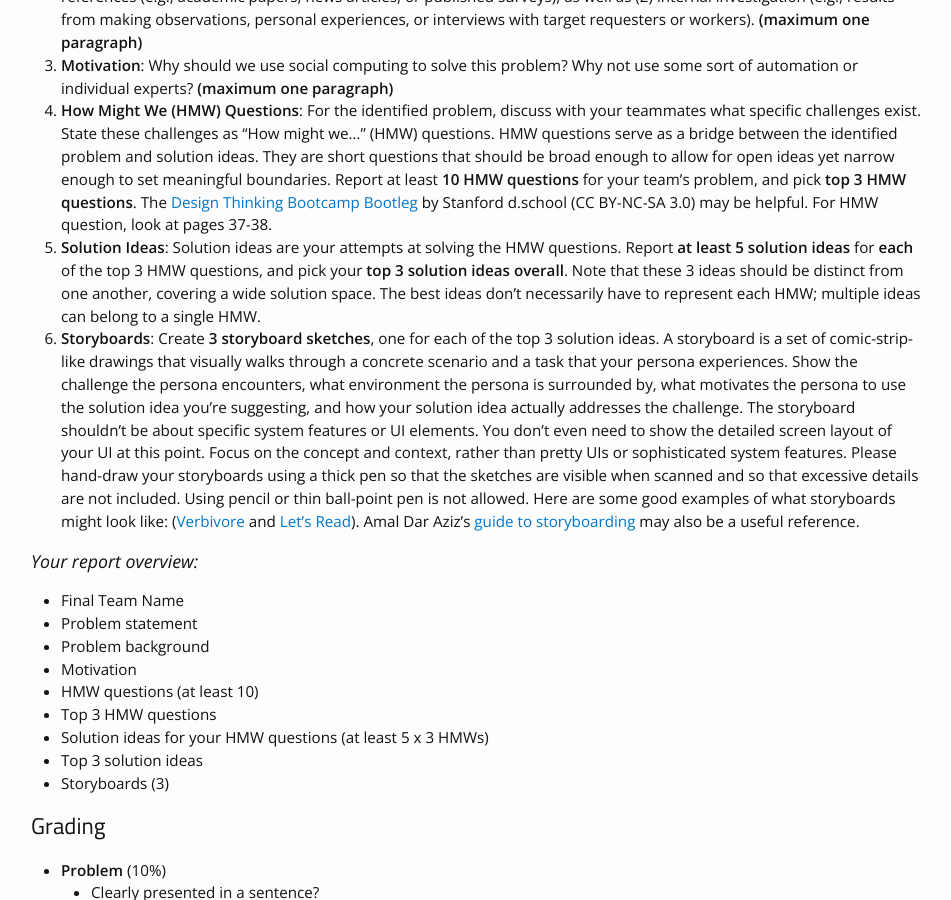
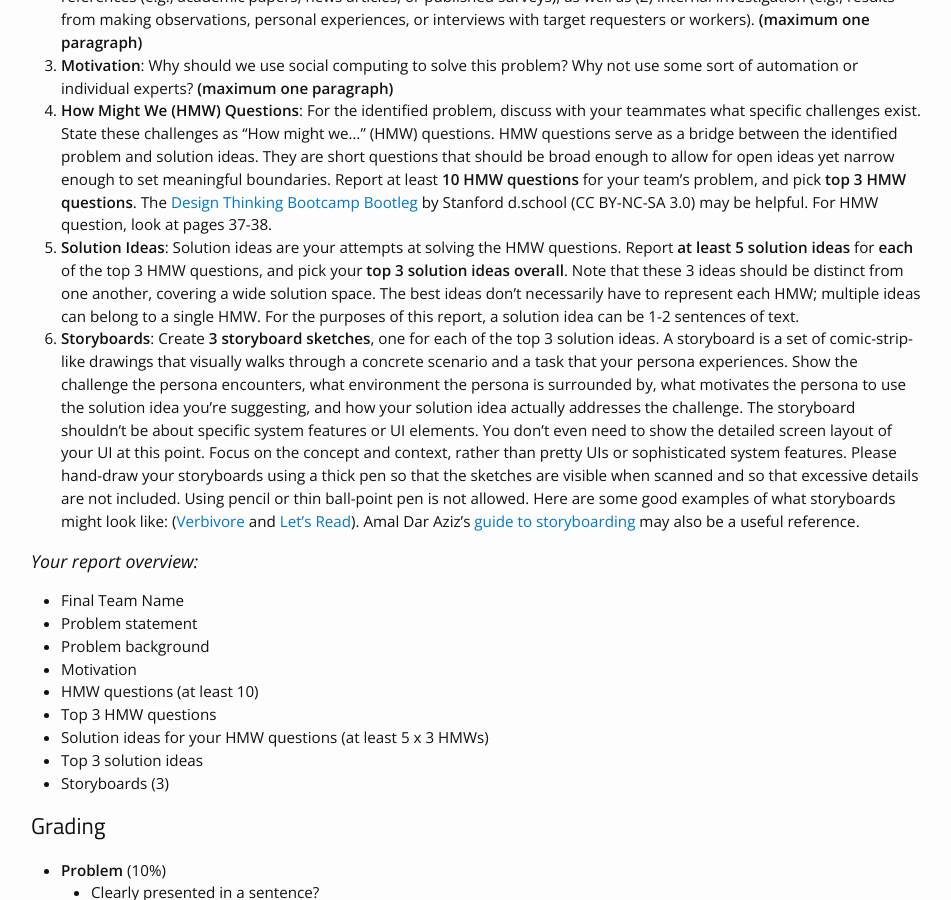
Before and after one commit to cstl-kaist/cs473-2025-fall, a Jekyll site: the page built from _projects/03_DP1.md, in a window 1280 px wide and 900 px high, scrolled down 705 px. Shown: the whole window, without its empty margins (164-1115 px from the left). Built offline with Jekyll 4.4.1, drawn with Linux system fonts in a browser that asks for light colours; nearby versions of some CDN libraries.

Commit message:
Slight DP1 adjustment

```diff
--- a/_projects/03_DP1.md
+++ b/_projects/03_DP1.md
@@ -23,7 +23,7 @@ Your final report will be due **by 23:59 the day after the studio.** In your rep
 2. **Problem background**: How do you know this problem exists? Why is this problem important? Include both (1) external references (e.g., academic papers, news articles, or published surveys), as well as (2) internal investigation (e.g., results from making observations, personal experiences, or interviews with target requesters or workers). **(maximum one paragraph)**
 3. **Motivation**: Why should we use social computing to solve this problem? Why not use some sort of automation or individual experts? **(maximum one paragraph)**
 4. **How Might We (HMW) Questions**: For the identified problem, discuss with your teammates what specific challenges exist. State these challenges as "How might we..." (HMW) questions. HMW questions serve as a bridge between the identified problem and solution ideas. They are short questions that should be broad enough to allow for open ideas yet narrow enough to set meaningful boundaries. Report at least **10 HMW questions** for your team's problem, and pick **top 3 HMW questions**. The [Design Thinking Bootcamp Bootleg](https://static1.squarespace.com/static/57c6b79629687fde090a0fdd/t/5b19b2f2aa4a99e99b26b6bb/1528410876119/dschool_bootleg_deck_2018_final_sm+%282%29.pdf) by Stanford d.school (CC BY-NC-SA 3.0) may be helpful. For HMW question, look at pages 37-38.
-5. **Solution Ideas**: Solution ideas are your attempts at solving the HMW questions. Report **at least 5 solution ideas** for **each** of the top 3 HMW questions, and pick your **top 3 solution ideas overall**. Note that these 3 ideas should be distinct from one another, covering a wide solution space. The best ideas don't necessarily have to represent each HMW; multiple ideas can belong to a single HMW.
+5. **Solution Ideas**: Solution ideas are your attempts at solving the HMW questions. Report **at least 5 solution ideas** for **each** of the top 3 HMW questions, and pick your **top 3 solution ideas overall**. Note that these 3 ideas should be distinct from one another, covering a wide solution space. The best ideas don't necessarily have to represent each HMW; multiple ideas can belong to a single HMW. For the purposes of this report, a solution idea can be 1-2 sentences of text.
 6. **Storyboards**: Create **3 storyboard sketches**, one for each of the top 3 solution ideas. A storyboard is a set of comic-strip-like drawings that visually walks through a concrete scenario and a task that your persona experiences. Show the challenge the persona encounters, what environment the persona is surrounded by, what motivates the persona to use the solution idea you're suggesting, and how your solution idea actually addresses the challenge. The storyboard shouldn't be about specific system features or UI elements. You don't even need to show the detailed screen layout of your UI at this point. Focus on the concept and context, rather than pretty UIs or sophisticated system features. Please hand-draw your storyboards using a thick pen so that the sketches are visible when scanned and so that excessive details are not included. Using pencil or thin ball-point pen is not allowed. Here are some good examples of what storyboards might look like: ([Verbivore](https://www.kixlab.org/courses/cs492-fall-2016/projects/verbivore/tasks-sketches-video/index.html) and [Let's Read](https://www.kixlab.org/courses/cs492-fall-2016/projects/letsread/tasks-sketches-video/index.html)). Amal Dar Aziz's [guide to storyboarding](https://hci.stanford.edu/courses/cs147/2009/assignments/storyboard_notes.pdf) may also be a useful reference.
 
 ### Your report overview:
```
